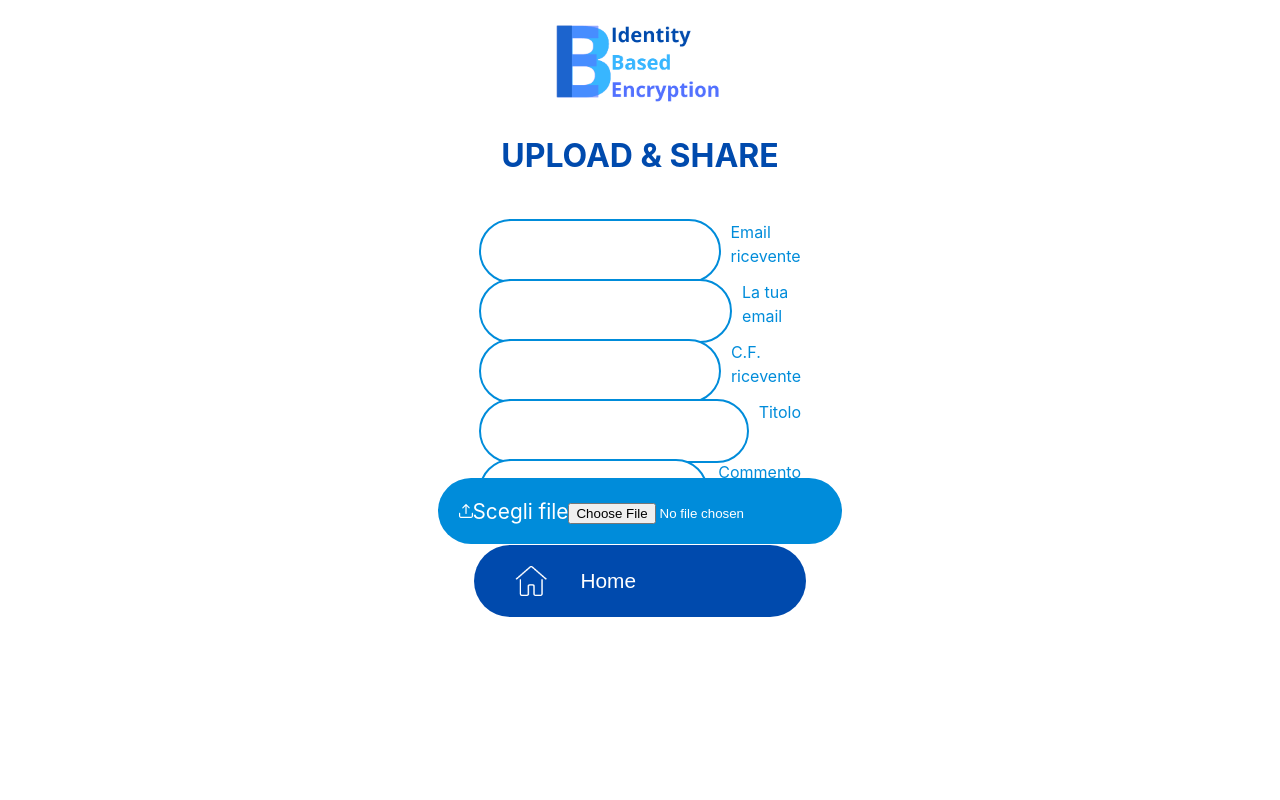
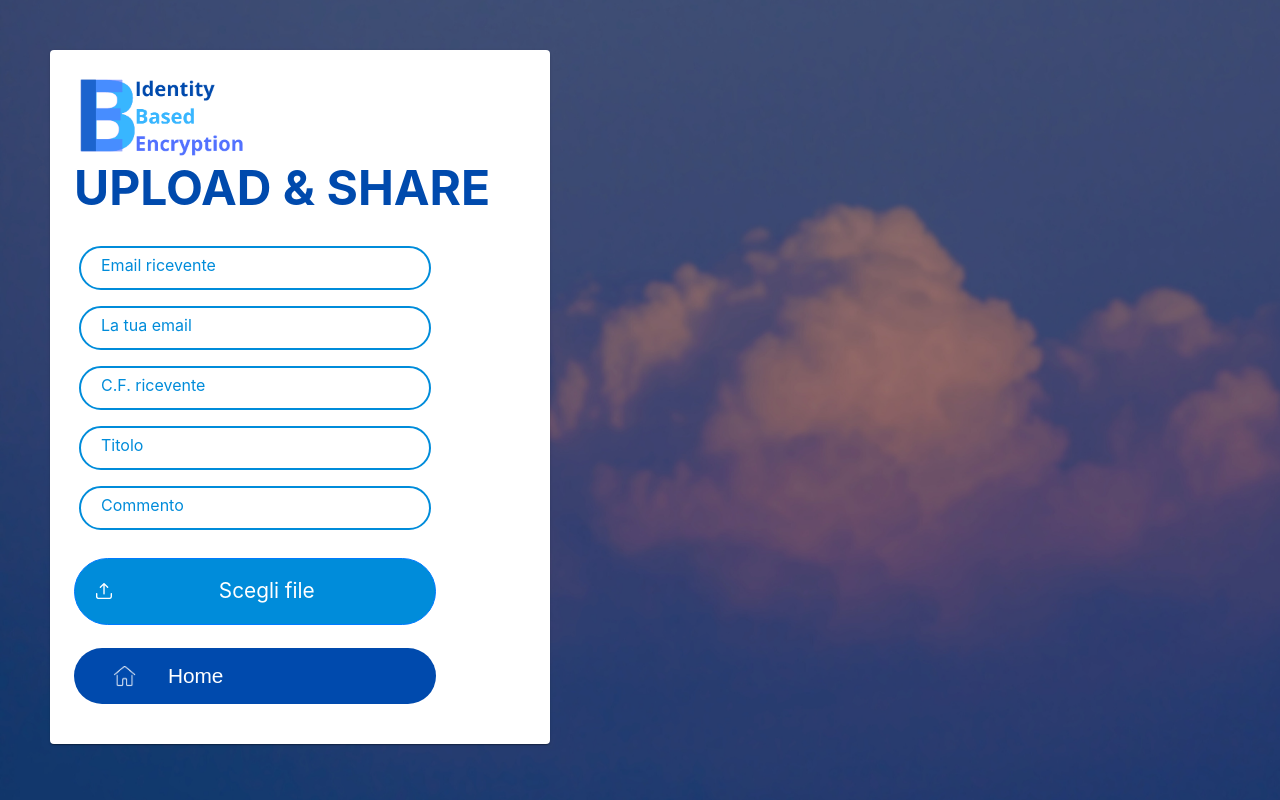
Before and after one commit to ErroFerro/id-share-frontend, a Vue app: page /choose in a window 1280 px wide. Built offline with nearby package versions, Linux system fonts and the light colour scheme.

Commit message:
Added card and responsive

```diff
--- a/src/components/SpidBtn.vue
+++ b/src/components/SpidBtn.vue
@@ -14,7 +14,7 @@ const idpButtonVisible = ref(false);
   </button>
 
   <div
-    style="margin-top: 150%"
+    style="margin-top: 100%"
     v-if="idpButtonVisible"
     id="spid-idp-button-medium-get"
     class="spid-idp-button spid-idp-button-tip spid-idp-button-relative"
--- a/src/data/array.json
+++ b/src/data/array.json
@@ -2,6 +2,7 @@
 [
 
     {
+        "id": "1",
         "nome":"file 1",
         "contenuto":"contenuto1",
         "commento":"commento1",
@@ -10,6 +11,7 @@
         "date":"13/10/2000"
     },
     {
+        "id": "2",
         "nome":"file 2",
         "contenuto":"contenuto2",
         "commento":"commento2",
@@ -18,6 +20,7 @@
         "date":"11/10/2000"
     },
     {
+        "id": "3",
         "nome":"file 3",
         "contenuto":"contenuto3",
         "commento":"commento3",
@@ -26,6 +29,7 @@
         "date":"16/10/2000"
     },
     {
+        "id": "4",
         "nome": "file 4",
         "contenuto": "contenuto4",
         "commento": "commento4",
@@ -34,6 +38,7 @@
         "date":"25/10/2000"
     },
     {
+        "id": "5",
         "nome": "file 5",
         "contenuto": "contenuto5",
         "commento": "commento5",
@@ -42,6 +47,7 @@
         "date":"1/10/2000"
     },
     {
+        "id": "6",
         "nome": "file 6",
         "contenuto": "contenuto6",
         "commento": "commento6",
@@ -50,6 +56,7 @@
         "date":"17/10/2000"
     },
     {
+        "id": "7",
         "nome": "file 7",
         "contenuto": "contenuto7",
         "commento": "commento7",
@@ -58,6 +65,7 @@
         "date":"19/10/2000"
     },
     {
+        "id": "8",
         "nome": "file 8",
         "contenuto": "contenuto8",
         "commento": "commento8",
@@ -66,6 +74,7 @@
         "date":"11/10/2000"
     },
     {
+        "id": "9",
         "nome": "file 9",
         "contenuto": "contenuto9",
         "commento": "commento9",
@@ -74,6 +83,7 @@
         "date":"23/10/2000"
     },
     {
+        "id": "10",
         "nome": "file 10",
         "contenuto": "contenuto10",
         "commento": "commento10",
@@ -82,6 +92,7 @@
         "date":"20/10/2000"
     },
     {
+        "id": "11",
         "nome": "file 11",
         "contenuto": "contenuto11",
         "commento": "commento11",
@@ -90,6 +101,7 @@
         "date":"19/10/2000"
     },
     {
+        "id": "12",
         "nome": "file 12",
         "contenuto": "contenuto12",
         "commento": "commento12",
@@ -98,6 +110,7 @@
         "date":"3/10/2000"
     },
     {
+        "id": "13",
         "nome": "file 13",
         "contenuto": "contenuto13",
         "commento": "commento13",
@@ -106,6 +119,7 @@
         "date":"9/10/2000"
     },
     {
+        "id": "14",
         "nome": "file 14",
         "contenuto": "contenuto14",
         "commento": "commento14",
@@ -114,6 +128,7 @@
         "date":"11/10/2000"
     },
     {
+        "id": "15",
         "nome": "file 15",
         "contenuto": "contenuto15",
         "commento": "commento15",
@@ -122,6 +137,7 @@
         "date":"14/10/2000"
     },
     {
+        "id": "16",
         "nome": "file 16",
         "contenuto": "contenuto16",
         "commento": "commento16",
@@ -130,6 +146,7 @@
         "date":"10/10/2000"
     },
     {
+        "id": "17",
         "nome": "file 17",
         "contenuto": "contenuto17",
         "commento": "commento17",
@@ -138,6 +155,7 @@
         "date":"10/10/2000"
     },
     {
+        "id": "18",
         "nome": "file 18",
         "contenuto": "contenuto18",
         "commento": "commento18",
@@ -146,6 +164,7 @@
         "date":"12/10/2000"
     },
     {
+        "id": "19",
         "nome": "file 19",
         "contenuto": "contenuto19",
         "commento": "commento19",
@@ -154,6 +173,7 @@
         "date":"15/10/2000"
     },
     {
+        "id": "20",
         "nome": "file 20",
         "contenuto": "contenuto20",
         "commento": "commento20",
--- a/src/main.js
+++ b/src/main.js
@@ -1,5 +1,6 @@
 import { createApp } from "vue";
 import PrimeVue from "primevue/config";
+
 import "./style.css";
 import App from "./App.vue";
 import router from "./router";
@@ -9,9 +10,14 @@ import Column from 'primevue/column';
 import Image from 'primevue/image';
 import InputText from 'primevue/inputtext';
 import FileUpload from 'primevue/fileupload';
+import Card from 'primevue/card';
+
+import 'primevue/resources/themes/bootstrap4-light-blue/theme.css';
+
 
 const app = createApp(App);
 
+app.component("Card",Card);
 app.component("DataTable",DataTable);
 app.component("Column",Column);
 app.component("InputText",InputText);
--- a/src/style.css
+++ b/src/style.css
@@ -38,6 +38,7 @@ button {
   transition: 0.3s;
   color: white;
 }
+
 button img {
   border-radius: 50px;
   width: 15%;
--- a/src/views/choose.vue
+++ b/src/views/choose.vue
@@ -1,5 +1,6 @@
 <script setup>
 import { ref } from "vue";
+import Card from 'primevue/card';
 
 let comment = ref("");
 let emailfrom = ref("");
@@ -10,15 +11,21 @@ let titolo = ref("");
 //creare un bottone che solo dopo aver scelto il file lo carica da qualche parte
 </script>
 
-<template>
+<template >
+  <div id="background">
+
+
   <div id="container">
+    <Card>
+       <template #title>
         <Image src="/img/logo.png" alt="Image" width="180" />
+        <h1 class="titoli">UPLOAD & SHARE</h1>
+      </template>
 
-    <div class="titoli">
-      <h1>UPLOAD & SHARE</h1>
-    </div>
+      <template #content>
 
-    <div id="divinputs">
+        <div class="divinputs">
+
           <span class="p-float-label">
             <InputText class="inputtext" id="emailto" v-model="emailto" />
             <label for="emailto">Email ricevente</label>
@@ -43,9 +50,10 @@ let titolo = ref("");
             <InputText class="inputtext" id="comment" v-model="comment" />
             <label for="comment">Commento</label>
           </span>
+
         </div>
 
-    <div style="text-align: center; width: 100%">
+        <div style="text-align: center; width: 100%; margin: 0; padding: 0;">
           <FileUpload
             mode="basic"
             :auto="false"
@@ -54,6 +62,9 @@ let titolo = ref("");
             @uploader="uploadFile($event)"
             chooseLabel="Scegli file"
             style="
+              display: flex;
+              flex-wrap: nowrap;
+              align-items: center;
               text-align: center;
               width: 80%;
               height: 10%;
@@ -64,29 +75,43 @@ let titolo = ref("");
               background-color: var(--blue-primary);
               color: white;
               padding: 1em;
+              margin: 0;
               margin-top: 1.5em;
             "
           />
+
         </div>
 
-    <button id="Home" @click="$router.push('homepage')">
+        <button  id="Home" @click="$router.push('homepage')">
           <img src="/img/home.png" alt="share image" />
           Home
         </button>
+
+      </template>
+    </Card>
+  </div>
 </div>
 </template>
+
+
 <style scoped>
+
+#app{
+  background-color: blueviolet;
+
+}
+
 #container {
-  width: 415px;
-  margin: 20px auto;
-  padding: 0;
   display: flex;
   flex-direction: column;
   justify-content: center;
   align-items: center;
+  width:500px;
+  padding: 0;
+  margin: 50px auto;
 }
 
-#divinputs {
+.divinputs {
   margin: 0;
   padding: 0;
   display: flex;
@@ -95,6 +120,7 @@ let titolo = ref("");
   height: 300px;
   align-items: center;
 }
+
 .inputtext {
   border: solid var(--blue-primary) 2px;
   border-radius: 50px;
@@ -110,105 +136,48 @@ span label {
   margin: 1px auto 5px 10px;
   color: var(--blue-primary);
 }
+
 .p-float-label {
   width: 100%;
   height: 20px;
   display: flex;
   flex-wrap: nowrap;
-
   margin: 5px;
 }
 
 #Home {
   background-color: var(--blue-secondary);
 }
+
 #Home:hover {
   background-color: var(--blue-hover);
 }
-/*
-button img {
-  border-radius: 50px;
-  width: 70px;
-  margin: 0;
-  padding: 0;
-  margin-right: 30px;
-} */
 
-/* #divinputws{
-  color: black;
+#background{
   display: flex;
-  flex-wrap: wrap;
-} */
-
-/*
-#input{
-  width: 100%;
-  padding: 0;
-  margin: 0;
+  flex-direction: column;
+  background-image: url("../assets/choosebackgroundmobile.png");
+  background: cover;
+  background-size: 100%;
+  background-repeat:no-repeat;
+  background-position-x: left ;
+  height: 100vh;
+}
+@media (min-width: 800px){  /* mobilefirst */
+            #container{
+              margin: 50px;
+            }
+            #background{
               display: flex;
-  flex-wrap: wrap;
+              flex-direction: column;
+              background-image: url("../assets/choosebackground.png");
+              background: cover;
+              background-size: cover;
+              background-repeat: no-repeat;
+              height: 100vh;
             }
 
 
-
-
-#divbuttons{
-  margin-bottom: 300px;
-  display: flex;
-  flex-wrap: wrap;
-  align-items: center;
-  height: 100px;
-  margin-top: 0;
         }
 
-button{
-  display: flex;
-  flex-wrap: nowrap;
-  align-items: center;
-  text-align: center;
-  margin: 20px 30px;
-  width: 80%;
-  height: 80px;
-  border: 1px solid transparent;
-  border-radius: 50px;
-  font-size: 1.3em;
-  font-weight: 500;
-  font-family: inherit;
-  cursor: pointer;
-  transition: border-color 0.25s;
-}
-
-
-
-
-#titoli{
-  margin-top: 80px;
-}
-
-h1 {
-  color: #004AAD;
-  font-size: 2.5em;
-  font-weight: 700;
-  text-align: center;
-  font-family: inherit;
-  border-radius: 5px;
-}
-h3 {
-  color: #004AAD;
-  font-weight: 700;
-  padding: auto;
-  text-align: center;
-  font-family: inherit;
-  padding-top: 3px;
-  border-radius: 5px;
-}
-
-
-#logo {
-  margin-top: 150px;
-}
-
-
-
-*/
 </style>
--- a/src/views/fileviewer.vue
+++ b/src/views/fileviewer.vue
@@ -9,19 +9,20 @@ let SelectedFileName= ref("");
 let contenutoDownload=ref("");
 
 const selectedProduct= ref();
-const selectedRowClass= ref("");
+// const selectedRowClass= ref("");
 
 
 const onRowSelect = (event) => {
     SelectedFileName=event.data.nome;
     contenutoDownload=event.data.contenuto;
-    selectedRowClass.value='selected-row';
+    // selectedRowClass='selected-row';
+    // console.log(selectedRowClass)
     mostra=true;
 };
 
 const onRowUnselect = (event) => {
     mostra=false;
-    selectedRowClass.value = '';
+    // selectedRowClass.value = '';
 };
 
 
@@ -43,7 +44,7 @@ const downloadFile=()=>{
 }
 
 const columns = [
-    { field: 'nome', header: 'Nome' },
+    { field: 'nome', header: 'Nome', },
     { field: 'contenuto', header: 'Contenuto' },
     { field: 'commento', header: 'Commento' },
     { field: 'from', header: 'From' },
@@ -69,15 +70,14 @@ const columns = [
         :metaKeySelection="false"
         @rowSelect="onRowSelect"
         @rowUnselect="onRowUnselect"
-        tableStyle="width: 600px"
-        :rowClassName="selectedRowClass"
+        tableStyle="width: 700px"
         removableSort
         scrollable
         scrollHeight="400px"
         >
 
          <!-- TABELLA DINAMICA -->
-         <Column sortable  v-for="col of columns" :key="col.field" :field="col.field" :header="col.header"></Column>
+         <Column class="p-column-title" sortable  v-for="col of columns" :key="col.field" :field="col.field" :header="col.header"></Column>
 
 
         <!-- STESSA TABELLA MA STATICA
@@ -103,14 +103,15 @@ const columns = [
 <style scoped>
 
  #table{
-  margin: 0 auto;
-  border: 1px solid black;
+  border: 5px solid var(--blue-primary);
+  border-radius: 5px;
   padding: 0;
+
 }
 
 #container {
-  width: 800px;
-  margin: 20px auto;
+  width: 415px;
+  margin: 30px auto;
   padding: 0;
   display: flex;
   flex-direction: column;
@@ -126,6 +127,19 @@ const columns = [
   background-color: var(--blue-primary);
 }
 
+@media (min-width: 800px){
+
+            .container{
+                width: 700px;
+            }
+            li{
+                padding: 20px 30px;
+                margin-right: 15px;
+            }
+            menu{
+                font-size: 30px;
+            }
+        }
 
 
 </style>
--- a/src/views/homepage.vue
+++ b/src/views/homepage.vue
@@ -1,5 +1,6 @@
 <script setup>
 import SpidBtn from "../components/SpidBtn.vue";
+
 // ESEMPIO IN JAVASCRIPT
 // import router from '../router';
 // router.push("/file.vue")
```
Also changed, not shown: src/assets/choosebackground.png (added), src/assets/choosebackgroundmobile.png (added). Lines whose indentation alone changed are shown as unchanged.
